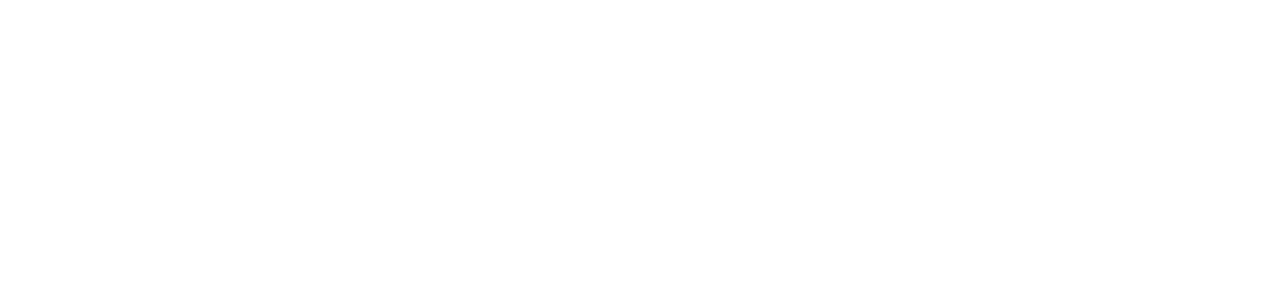
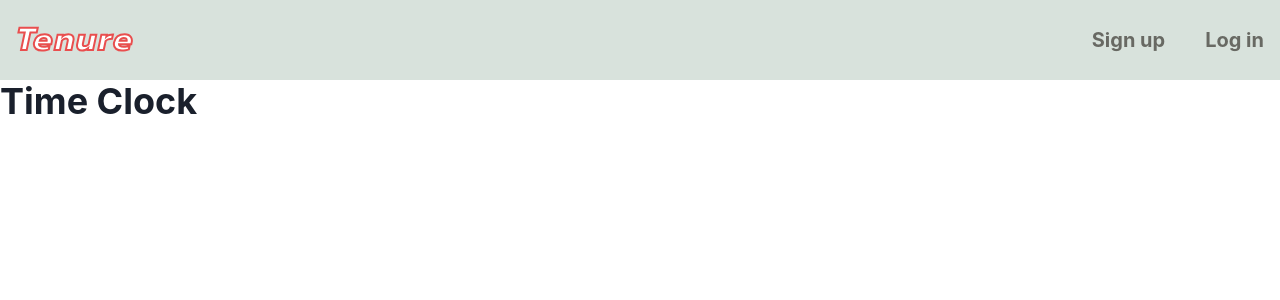
Before and after one commit to EnFuegoV3/Tenure, a React (Vite) app: page / in a window 1280 px wide. Shown: the top 300 px of the page. Built offline with nearby package versions, Linux system fonts and the light colour scheme.

Commit message:
header with navbar created

```diff
--- a/index.html
+++ b/index.html
@@ -4,6 +4,9 @@
     <meta charset="UTF-8" />
     <link rel="icon" type="image/svg+xml" href="/vite.svg" />
     <meta name="viewport" content="width=device-width, initial-scale=1.0" />
+    <link rel="preconnect" href="https://fonts.googleapis.com">
+    <link rel="preconnect" href="https://fonts.gstatic.com" crossorigin>
+    <link href="https://fonts.googleapis.com/css2?family=Prompt:ital,wght@1,700&display=swap" rel="stylesheet">
     <title></title>
   </head>
   <body>
--- a/src/App.jsx
+++ b/src/App.jsx
@@ -1,12 +1,17 @@
 import { useState } from 'react'
-
+import { BrowserRouter, Routes, Route } from 'react-router-dom'
+import { Home } from './Components/Pages/Home'
+import { Header } from './Components/Header'
 
 function App() {
 
   return (
-    <>
-
-    </>
+    <BrowserRouter>
+      <Header />
+      <Routes>
+        <Route path='/' element={<Home />} />
+      </Routes>
+    </BrowserRouter>
   )
 }
 
--- a/src/Components/Header.jsx
+++ b/src/Components/Header.jsx
@@ -1,6 +1,18 @@
+import { Flex, Spacer, Box, Text } from "@chakra-ui/react"
+import Logo from "./Logo"
+import { color } from "framer-motion"
+
 
 export function Header(){
     return (
+        <Flex as='header' bgColor='#d8e2dc' justify="space-between" align='center' w='100%' padding='1rem'>
+            <Logo />
+            <Flex as="nav" gap='10' color='#686963' fontSize='xl' fontWeight='bold'>
+                <Text _hover={{color: "#e94e4e"}} className="nav-items">Sign up</Text>
+                <Text _hover={{color: "#e94e4e"}} className="nav-items">Log in</Text>
+            </Flex>
+        </Flex>
+
 
     )
 }
--- /dev/null
+++ b/src/Components/Logo.jsx
@@ -0,0 +1,11 @@
+import { Box, Text } from "@chakra-ui/react";
+
+export default function Logo(props) {
+    return (
+        <Box {...props}>
+            <Text className="logo" fontSize="2rem" fontWeight="bold" color='white' fontFamily={'Prompt'}>
+            Tenure
+            </Text>
+        </Box>
+    )
+}
--- /dev/null
+++ b/src/Components/Pages/Home.jsx
@@ -0,0 +1,8 @@
+import { Heading } from "@chakra-ui/react";
+
+
+export function Home() {
+    return (
+        <Heading>Time Clock</Heading>
+    )
+}
--- a/src/index.css
+++ b/src/index.css
@@ -4,3 +4,12 @@
   font-weight: 400;
 
 }
+
+.logo {
+  -webkit-text-stroke: 2px #e94e4e;
+  letter-spacing: 2px;
+}
+
+.nav-items {
+  cursor: pointer;
+}
```
